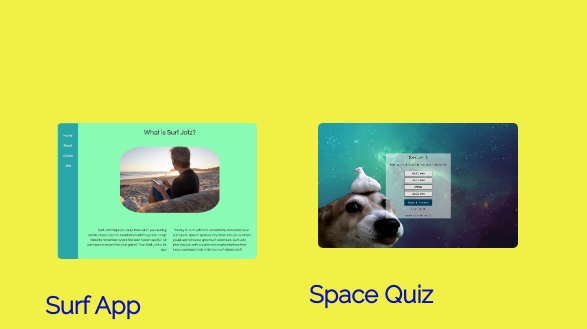
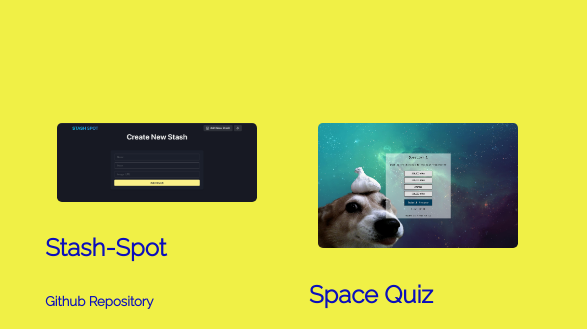
Before and after one commit to TheChunkyPumpkinhead/Profile-for-Chris, a website: page index.html in a window 1280 px wide. Shown: the part 1760-2089 px from the top of the page, 484-1071 px from the left. Drawn offline with Linux system fonts and the light colour scheme; a web font is replaced by a local one.

Commit message:
Update a new Project

```diff
--- a/index.html
+++ b/index.html
@@ -118,17 +118,17 @@
           </li>
 
           <li class="project left">
-            <img class="thumbnail" src="./images/surf-app.png" alt="Surf App" />
+            <img class="thumbnail" src="./images/Stash-Spot.png" alt="Surf App" />
             <h4>
               <a
                 href="https://stash-spot.vercel.app/"
                 target="_blank"
-                >Surf App
+                >Stash-Spot
               </a>
             </h4>
             <h5>
               <a
-                href="https://github.com/TheChunkyPumpkinhead/surf-app"
+                href="https://github.com/TheChunkyPumpkinhead/Stash-Spot"
                 target="_blank"
                 >Github Repository</a
               >
```
Also changed, not shown: images/Stash-Spot.png (added).
